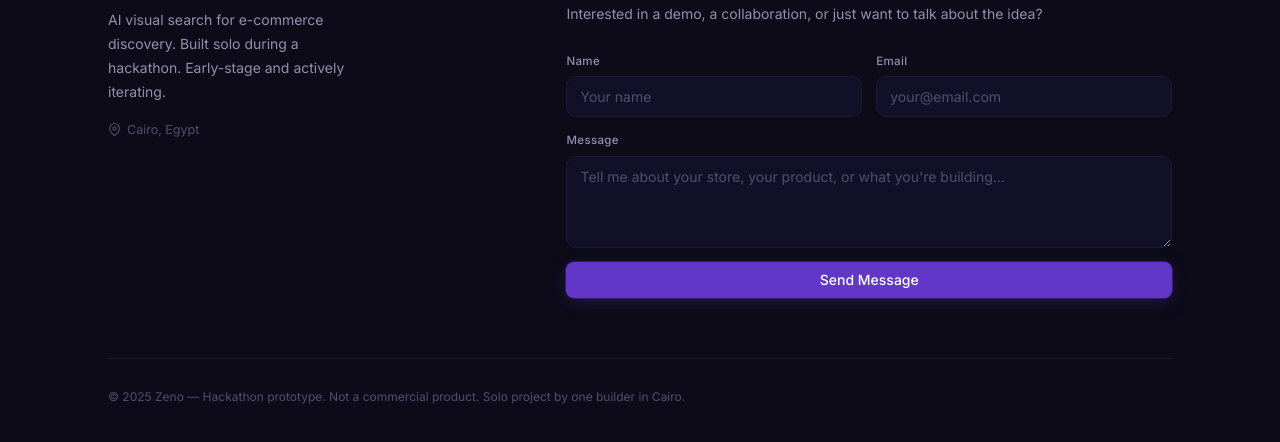
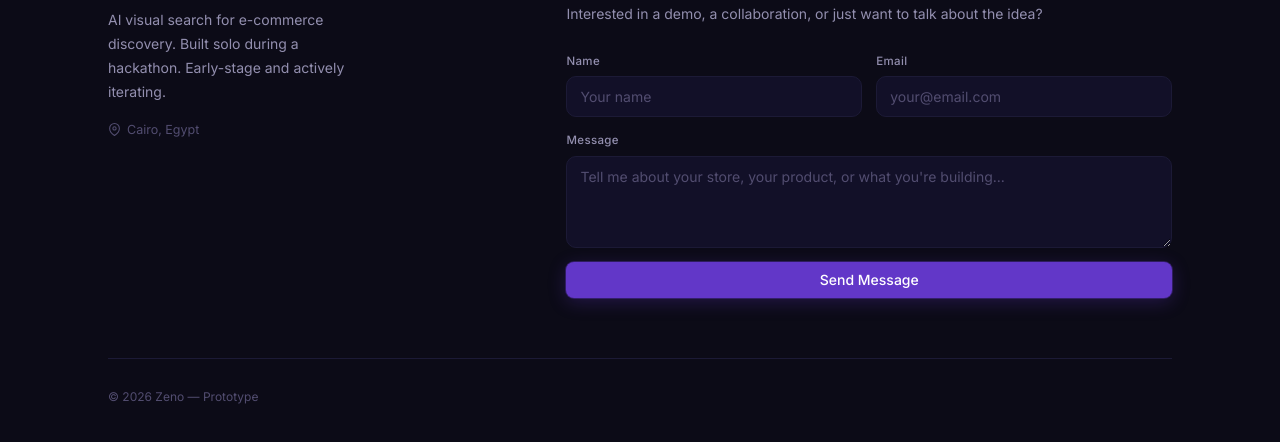
Before and after one commit to thomas1th/Zeno, a plain HTML site: page index.html in a window 1280 px wide. Shown: the part 4675-5117 px from the top of the page. Drawn offline with Linux system fonts and the light colour scheme.

Commit message:
Update index.html

```diff
--- a/index.html
+++ b/index.html
@@ -384,7 +384,7 @@
       </div>
 
       <div class="footer__bottom">
-        <p>&copy; 2025 Zeno &mdash; Hackathon prototype. Not a commercial product. Solo project by one builder in Cairo.</p>
+        <p>&copy; 2026 Zeno &mdash; Prototype</p>
       </div>
     </div>
   </footer>
```
